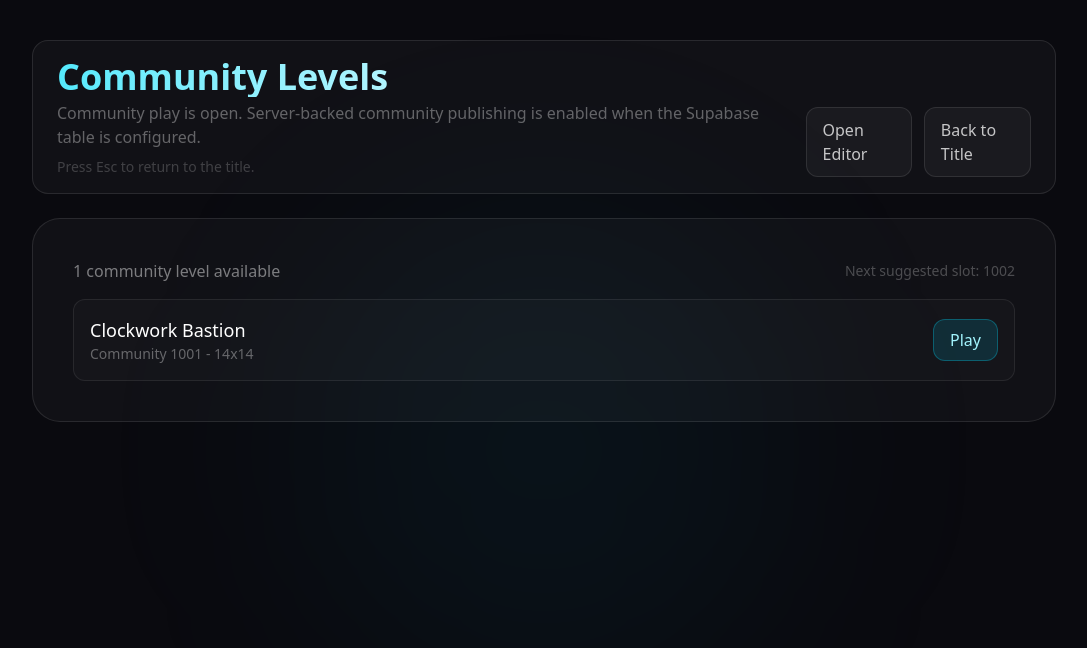
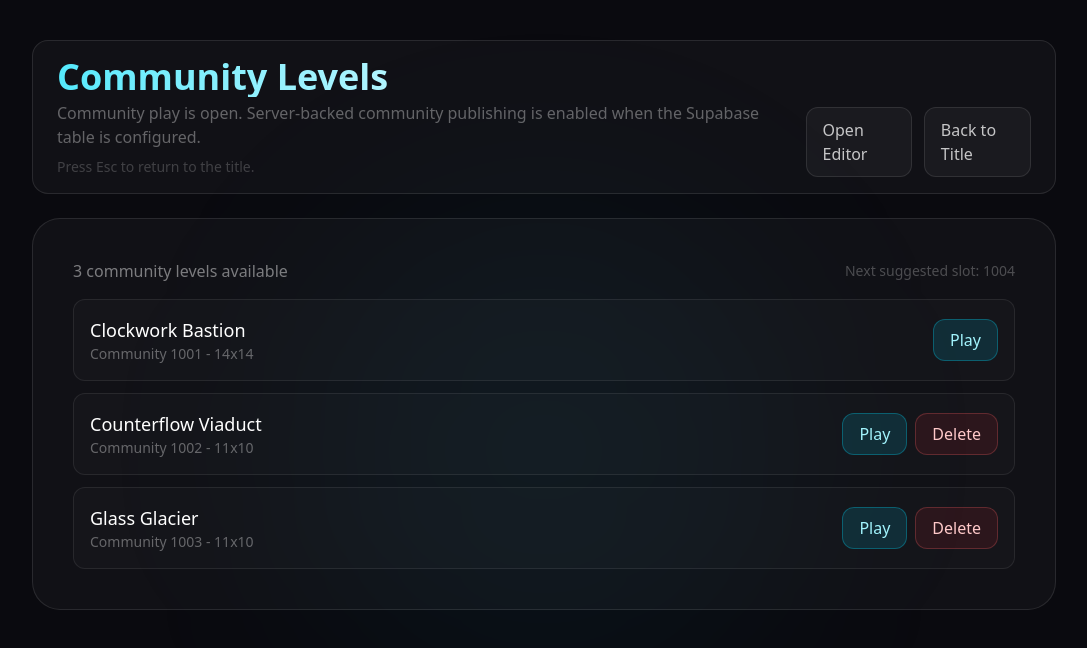
Before and after one commit to Timothy-Cao/misconfigured, a Next.js app: page /community in a window 1280 px wide. Shown: the top 648 px of the page, without its empty margins (96-1183 px from the left). Built offline with nearby package versions, Linux system fonts and the light colour scheme; no server answers.

Commit message:
Add community puzzle levels and update level 8

```diff
--- a/src/app/api/community-levels/[id]/route.ts
+++ b/src/app/api/community-levels/[id]/route.ts
@@ -1,6 +1,6 @@
-import communityLevel1001 from '@/levels/community-1001';
 import { verifyCommunityPassword } from '@/lib/admin';
 import { deleteCommunityLevelFromSupabase, getCommunityLevelFromSupabase } from '@/lib/supabase-community';
+import { getBuiltInCommunityLevel } from '@/levels/community-levels';
 
 export const dynamic = 'force-dynamic';
 
@@ -12,12 +12,13 @@ export async function GET(_request: Request, context: { params: Promise<{ id: st
     return Response.json({ error: 'Invalid community level id.' }, { status: 400 });
   }
 
-  if (numericId === communityLevel1001.id) {
+  const builtInLevel = getBuiltInCommunityLevel(numericId);
+  if (builtInLevel) {
     return Response.json({
       level: {
-        ...communityLevel1001,
-        grid: communityLevel1001.grid.map(row => [...row]),
-        players: communityLevel1001.players.map(player => ({ ...player })),
+        ...builtInLevel,
+        grid: builtInLevel.grid.map(row => [...row]),
+        players: builtInLevel.players.map(player => ({ ...player })),
       },
     });
   }
@@ -43,7 +44,7 @@ export async function DELETE(request: Request, context: { params: Promise<{ id:
     return Response.json({ error: 'Invalid community level id.' }, { status: 400 });
   }
 
-  if (numericId === communityLevel1001.id) {
+  if (getBuiltInCommunityLevel(numericId)) {
     return Response.json({ error: 'The built-in community level cannot be deleted.' }, { status: 400 });
   }
 
--- a/src/app/api/community-levels/route.ts
+++ b/src/app/api/community-levels/route.ts
@@ -1,17 +1,19 @@
-import communityLevel1001 from '@/levels/community-1001';
 import { type LevelData } from '@/engine/types';
 import { verifyCommunityPassword } from '@/lib/admin';
 import { deleteCommunityLevelFromSupabase, listCommunityLevelsFromSupabase, upsertCommunityLevelInSupabase } from '@/lib/supabase-community';
+import { builtInCommunityLevels, getBuiltInCommunityLevel } from '@/levels/community-levels';
 
 export const dynamic = 'force-dynamic';
 
 function mergeBuiltInCommunityLevels(levels: LevelData[]): LevelData[] {
   const byId = new Map<number, LevelData>();
-  byId.set(communityLevel1001.id, {
-    ...communityLevel1001,
-    grid: communityLevel1001.grid.map(row => [...row]),
-    players: communityLevel1001.players.map(player => ({ ...player })),
-  });
+  for (const builtInLevel of builtInCommunityLevels) {
+    byId.set(builtInLevel.id, {
+      ...builtInLevel,
+      grid: builtInLevel.grid.map(row => [...row]),
+      players: builtInLevel.players.map(player => ({ ...player })),
+    });
+  }
 
   for (const level of levels) {
     byId.set(level.id, level);
@@ -66,7 +68,7 @@ export async function DELETE(request: Request) {
 
     const numericId = Number(id);
 
-    if (numericId === communityLevel1001.id) {
+    if (getBuiltInCommunityLevel(numericId)) {
       return Response.json({ error: 'The built-in community level cannot be deleted.' }, { status: 400 });
     }
 
--- /dev/null
+++ b/src/levels/community-1002.ts
@@ -0,0 +1,27 @@
+import { type LevelData } from '@/engine/types';
+
+const level: LevelData = {
+  id: 1002,
+  name: 'Counterflow Viaduct',
+  width: 11,
+  height: 10,
+  grid: [
+    [0, 0, 0, 0, 0, 0, 0, 0, 0, 0, 0],
+    [0, 0, 0, 0, 0, 0, 0, 0, 0, 0, 0],
+    [0, 3, 0, 0, 2, 0, 0, 3, 0, 0, 0],
+    [0, 30, 0, 0, 30, 31, 31, 1, 0, 0, 0],
+    [0, 30, 0, 0, 30, 0, 0, 1, 0, 0, 0],
+    [0, 30, 1, 1, 30, 0, 0, 33, 1, 0, 0],
+    [0, 0, 1, 1, 30, 1, 1, 1, 1, 0, 0],
+    [0, 0, 1, 1, 1, 1, 1, 0, 0, 0, 0],
+    [0, 0, 1, 1, 1, 0, 0, 0, 0, 0, 0],
+    [0, 0, 0, 0, 0, 0, 0, 0, 0, 0, 0],
+  ],
+  players: [
+    { startX: 2, startY: 8, rotation: 0 },
+    { startX: 4, startY: 8, rotation: 1 },
+  ],
+  lives: 1,
+};
+
+export default level;
--- /dev/null
+++ b/src/levels/community-1003.ts
@@ -0,0 +1,28 @@
+import { type LevelData } from '@/engine/types';
+
+const level: LevelData = {
+  id: 1003,
+  name: 'Glass Glacier',
+  width: 11,
+  height: 10,
+  grid: [
+    [0, 0, 0, 0, 0, 0, 0, 0, 0, 0, 0],
+    [0, 3, 0, 0, 3, 0, 0, 0, 3, 0, 0],
+    [0, 90, 0, 0, 91, 0, 0, 0, 92, 0, 0],
+    [0, 1, 6, 6, 6, 2, 6, 6, 1, 0, 0],
+    [0, 1, 1, 1, 1, 1, 1, 1, 1, 0, 0],
+    [0, 0, 0, 1, 0, 0, 0, 1, 0, 0, 0],
+    [0, 0, 0, 1, 0, 0, 0, 1, 0, 0, 0],
+    [0, 0, 0, 1, 1, 1, 1, 1, 0, 0, 0],
+    [0, 0, 1, 1, 1, 1, 1, 1, 1, 0, 0],
+    [0, 0, 0, 0, 0, 0, 0, 0, 0, 0, 0],
+  ],
+  players: [
+    { startX: 2, startY: 8, rotation: 0 },
+    { startX: 5, startY: 8, rotation: 1 },
+    { startX: 8, startY: 8, rotation: 2 },
+  ],
+  lives: 1,
+};
+
+export default level;
--- /dev/null
+++ b/src/levels/community-levels.ts
@@ -0,0 +1,14 @@
+import { type LevelData } from '@/engine/types';
+import communityLevel1001 from './community-1001';
+import communityLevel1002 from './community-1002';
+import communityLevel1003 from './community-1003';
+
+export const builtInCommunityLevels: LevelData[] = [
+  communityLevel1001,
+  communityLevel1002,
+  communityLevel1003,
+];
+
+export function getBuiltInCommunityLevel(id: number): LevelData | undefined {
+  return builtInCommunityLevels.find(level => level.id === id);
+}
--- a/src/levels/index.ts
+++ b/src/levels/index.ts
@@ -24,7 +24,7 @@ import level22 from './level-22';
 import level23 from './level-23';
 import level24 from './level-24';
 import level25 from './level-25';
-import communityLevel1001 from './community-1001';
+import { builtInCommunityLevels } from './community-levels';
 
 const builtInLevels: LevelData[] = [
   level01, level02, level03, level04, level05,
@@ -38,7 +38,6 @@ const CAMPAIGN_OVERRIDE_VERSION = 2;
 const CUSTOM_LEVELS_KEY = `misconfigured-custom-levels-v${CAMPAIGN_OVERRIDE_VERSION}`;
 const COMMUNITY_LEVELS_KEY = 'misconfigured-community-levels';
 export const COMMUNITY_LEVEL_START_ID = 1001;
-const builtInCommunityLevels: LevelData[] = [communityLevel1001];
 const LEVEL_BACKUP_VERSION = 1;
 
 export interface LocalLevelBackup {
--- a/src/levels/level-08.ts
+++ b/src/levels/level-08.ts
@@ -4,18 +4,21 @@ const level: LevelData = {
   id: 8,
   name: 'Free Ride',
   width: 9,
-  height: 6,
+  height: 9,
   grid: [
     [0, 0, 0, 0, 0, 0, 0, 0, 0],
-    [0, 0, 3, 0, 0, 0, 0, 0, 0],
-    [0, 31, 90, 1, 1, 1, 91, 3, 0],
-    [0, 1, 1, 1, 0, 30, 1, 1, 0],
-    [0, 1, 1, 1, 1, 30, 1, 30, 1],
+    [0, 0, 0, 0, 0, 0, 0, 0, 0],
+    [0, 0, 0, 0, 0, 0, 0, 0, 0],
+    [0, 3, 0, 0, 2, 0, 0, 3, 0],
+    [0, 30, 0, 0, 30, 31, 31, 1, 0],
+    [0, 30, 0, 1, 30, 0, 0, 0, 0],
+    [0, 30, 1, 1, 30, 0, 0, 0, 0],
+    [0, 0, 1, 1, 1, 0, 0, 0, 0],
     [0, 0, 0, 0, 0, 0, 0, 0, 0],
   ],
   players: [
-    { startX: 1, startY: 3, rotation: 0 },
-    { startX: 4, startY: 3, rotation: 1 },
+    { startX: 2, startY: 7, rotation: 0 },
+    { startX: 4, startY: 7, rotation: 1 },
   ],
   lives: 1,
   maxMoves: 3,
```
